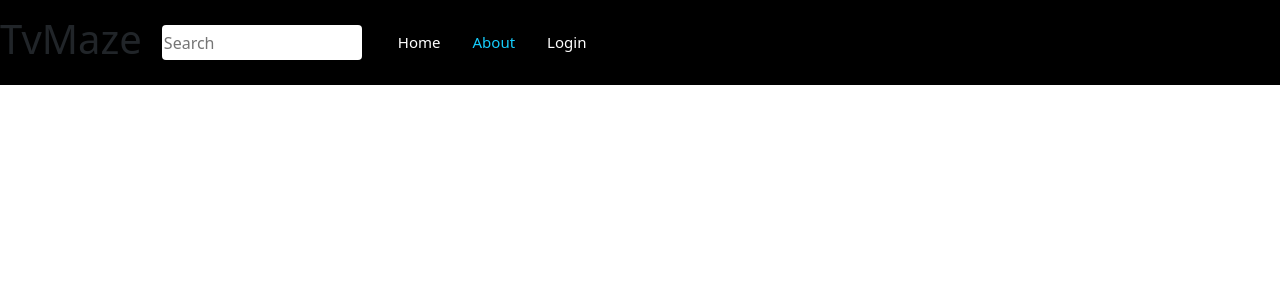
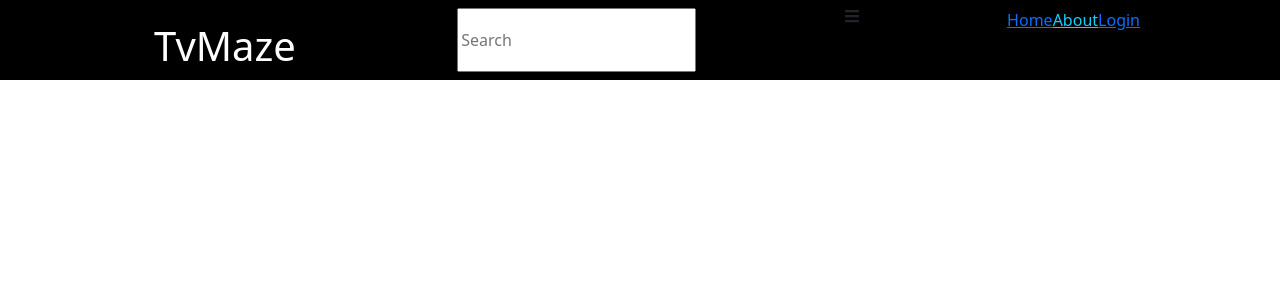
Before and after one commit to pouryaghazizadeh/react-project-simple-1, a React (Create React App) app: page /About in a window 1280 px wide. Shown: the top 300 px of the page. Built offline with nearby package versions, Linux system fonts and the light colour scheme.

Commit message:
fix style part1 search box

```diff
--- a/src/component/navbar/Navbar.jsx
+++ b/src/component/navbar/Navbar.jsx
@@ -3,27 +3,45 @@
 import { NavLink } from "react-router-dom";
 import { FaBars } from "react-icons/fa";
 import "../navbar/navbar.css";
+import { useState } from "react";
+
 //
 //
 const Navbar = () => {
+  const [Id, setId] = useState(false);
   return (
-    <div>
-      <nav className="mother-nav">
-        <h1>TvMaze</h1>
-        <input type="search" placeholder="Search" className="search-box" onChange={(e) => {}} />
-        <FaBars className="Bars" onClick={() => {}} />
+    <div  id={Id ? "div-compo" : ""}>
+      <nav className="mother-nav" id={Id ? "mother-nav2" : ""}>
+        <h1 className="name-web" id={Id? "name-web2":""}>TvMaze</h1>
+        <input
+          type="search"
+          placeholder="Search"
+          className="search-box"
+          onChange={(e) => {}}
+        />
+        <FaBars
+          className="Bars"
+          onClick={() => {
+            setId(!Id);
+          }}
+        />
 
-        <div className="nave-menu">
+        <div className="nave-menu" id={Id ? "nave-menu2":""}>
           <NavLink
             exact
             to="/"
+            id={Id ? "NavLink2" : ""}
             className="NavLink"
-            activeStyle={{ color:"#15cdfc" }}
+            activeStyle={{ color: "#15cdfc" }}
           >
             Home
           </NavLink>
-          <NavLink exact to="/About" className="NavLink"
-          activeStyle={{ color:"#15cdfc" }}>
+          <NavLink
+            exact
+            to="/About"
+            className="NavLink"
+            activeStyle={{ color: "#15cdfc" }}
+          >
             About
           </NavLink>
           <NavLink exact to="/Login" className="Log-in">
--- a/src/component/navbar/navbar.css
+++ b/src/component/navbar/navbar.css
@@ -1,59 +1,77 @@
-.mother-nav{
-    height: 85px;
-    width:100vw;
+#div-compo {
+  height: 400px;
+}
+
+/* this style is for nav that have h1 and navLink */
+.mother-nav {
   background: #000;
+  height: 80px;
   display: flex;
-    align-items: center;
+  justify-content: space-between;
+  padding: 0.5rem calc((100vw - 1000px) / 2);
+  z-index: 10;
 }
+#mother-nav2 {
+  height: 287px;
+}
+
+/* style for h1 */
+.name-web {
+    color: #fff;
+  display: flex;
+  align-self: flex-start;
+  margin: 14px;
+}
+/* sstyle for search box */
+.search-box {
+
+}
+
+
 /* this style for berger navbae */
 .Bars {
-  display: none;
+
 }
 /* this style for div that have navlink */
-.nave-menu{
-    display: flex;
-    align-items: center;
-    margin-right: 24px;
+.nave-menu {
 }
-/* this is NavLinl style */
-.NavLink{
-    color: #fff;
-    display: flex;
-    align-items: center;
-    text-decoration: none;
-    padding: 0 1rem;
-    height: 100%;
-    cursor: pointer;
-    font-size: 15px;
+#nave-menu2 {
 }
-.NavLink:hover{
+/* this is NavLinlk style */
+.NavLink {
+}
+.NavLink:hover {
   color: #15cdfc;
+}
+#NavLink2 {
 }
 
 /* thi is a style for NaveLink Login */
-.Log-in{
-    color: #fff;
-    display: flex;
-    align-items: center;
-    text-decoration: none;
-    padding: 0 1rem;
-    height: 100%;
-    cursor: pointer;
-    font-size: 15px;
-    border-radius: 4px;
-}
-.Log-in:hover{
+
+.Log-in:hover {
   color: #000000;
   background: #fff;
   height: 40px;
   border-radius: 4px;
 }
-/* sstyle for search box */
-.search-box{
-    width: 200px;
-  height: 35px;
-  border-radius: 4px;
-  border: none;
-  outline: none;
-  margin: 20px;
+
+
+/* media for navbar monile */
+@media screen and (max-width: 768px) {
 }
+
+@media screen and (min-width: 768px) {
+  #div-compo {
+    height: 88px;
+  }
+
+  #mother-nav2 {
+    padding: 0.5rem calc((100vw - 1000px) / 2);
+    display: flex;
+    align-self: flex-end;
+    height: 88px;
+  }
+  #logo2 {
+    margin-right: 25vw;
+  }
+}
```
Lines whose indentation alone changed are shown as unchanged.
